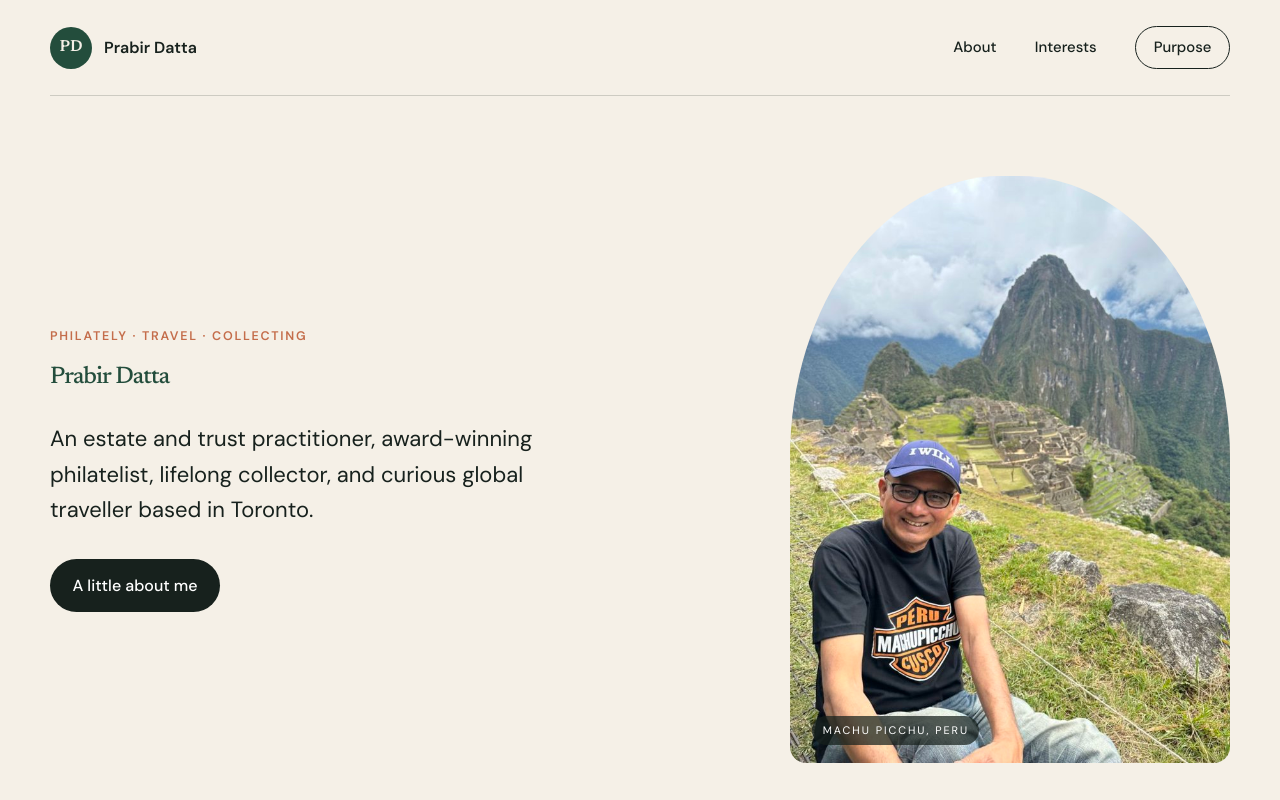
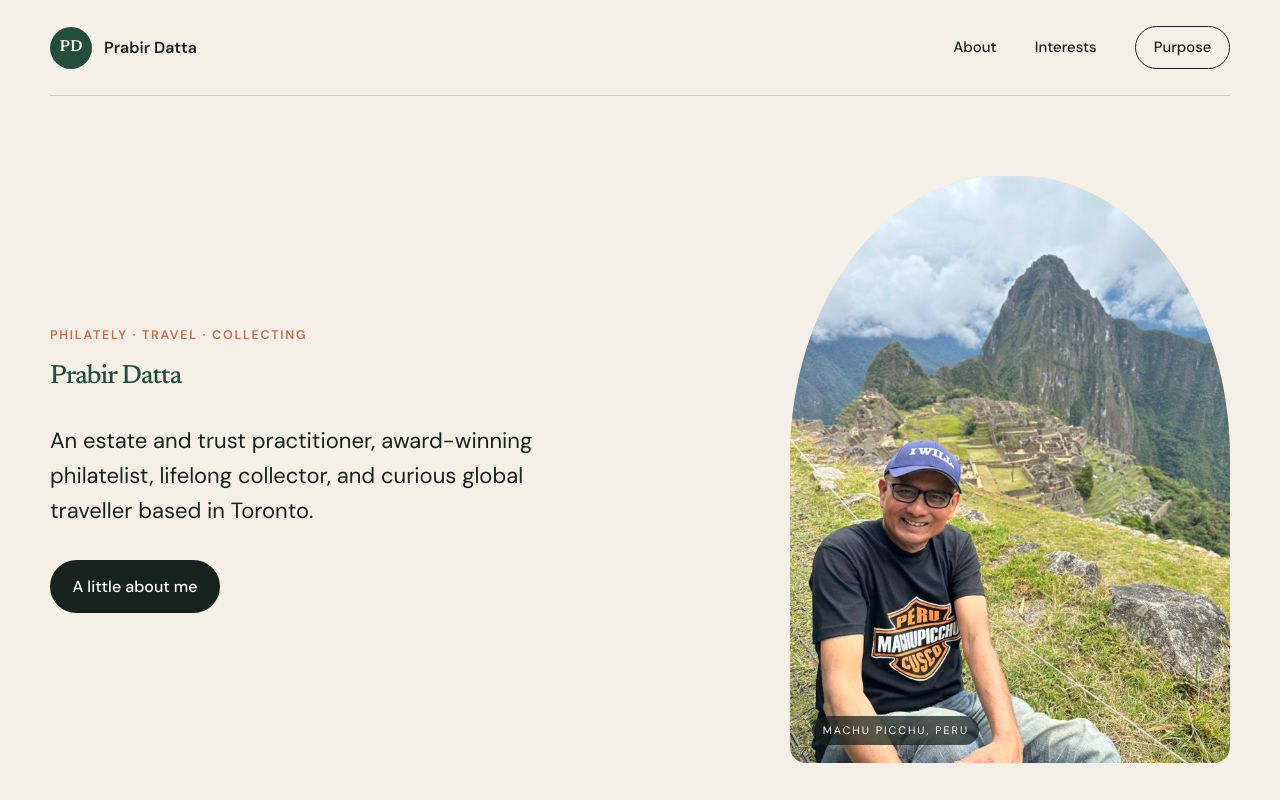
Before and after one commit to prabirdattaus/prabirdattaus.github.io, a plain HTML site: page index.html in a window 1280 px wide. Shown: the top 800 px of the page. Drawn offline with Linux system fonts and the light colour scheme.

Commit message:
Increase homepage name size

```diff
--- a/styles.css
+++ b/styles.css
@@ -130,7 +130,7 @@ h2 {
 }
 
 h1 {
-  font-size: clamp(1.15rem, 2.25vw, 1.5rem);
+  font-size: clamp(1.265rem, 2.475vw, 1.65rem);
 }
 
 h1 {
```
